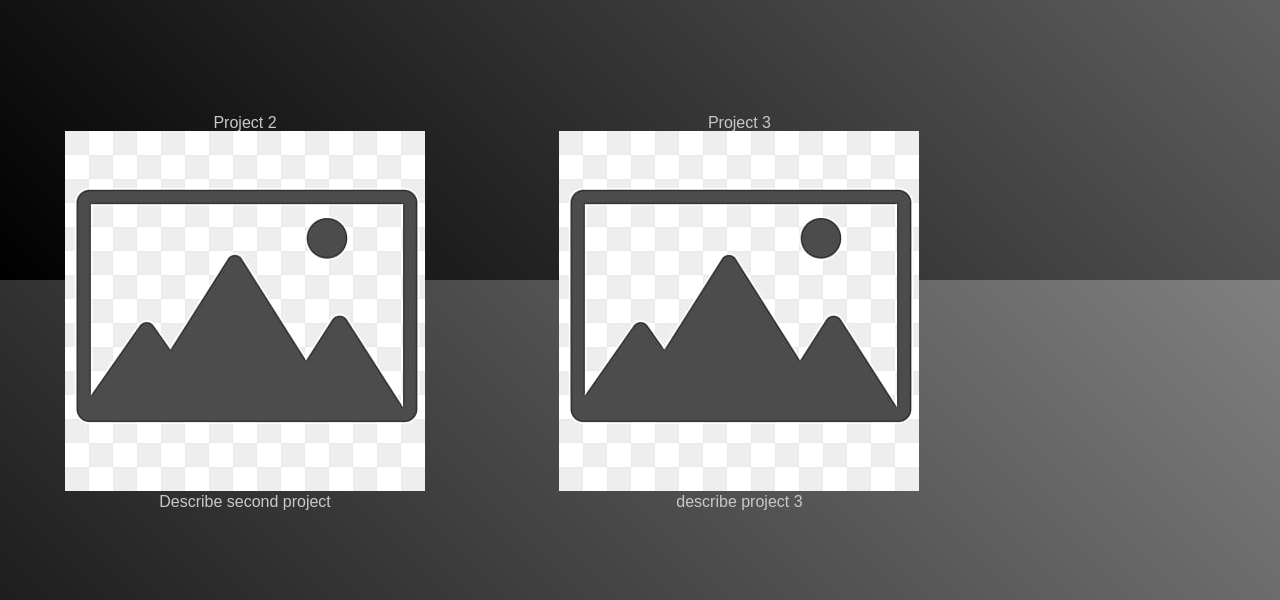
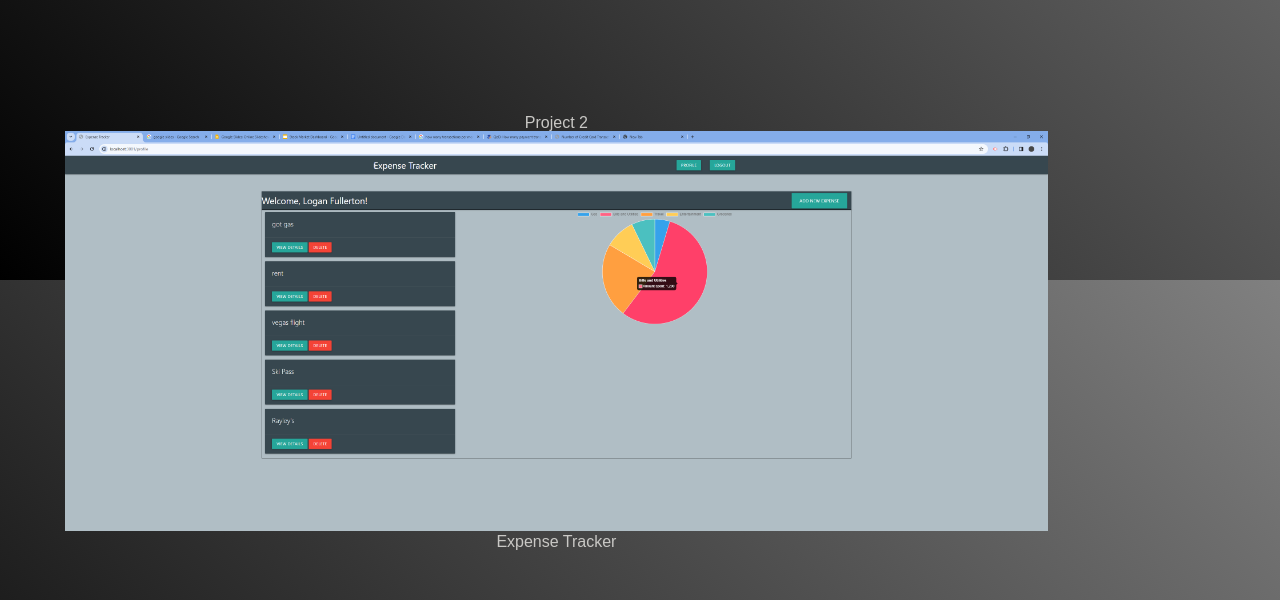
Before and after one commit to Logan-Fullerton/portfolio, a plain HTML site: page index.html in a window 1280 px wide. Shown: the part 1320-1920 px from the top of the page. Drawn offline with Linux system fonts and the light colour scheme; files whose address does not match are found by name.

Commit message:
added project two

```diff
--- a/index.html
+++ b/index.html
@@ -57,8 +57,8 @@
         </section>
         <section id="second-project" class="projects">
             <p>Project 2</p>
-            <img src="pngtree-gray-network-placeholder-png-image_3416659.jpg">
-            <p>Describe second project</p>
+            <a id="photo-2" href="https://tracker-of-expenses-5d12b9bcba5b.herokuapp.com/" target="_blank" alt="picture of my second project"><img src="C:\Users\Logan\Desktop\develop1\portfolio\Expense Tracker - Google Chrome 1_10_2024 7_31_38 PM.png" height="400px"></a>
+            <p>Expense Tracker</p>
         </section>
         <section  id="third-project" class="projects">
             <p>Project 3</p>
```
Also changed, not shown: Expense Tracker - Google Chrome 1_10_2024 7_31_38 PM.png (added).
